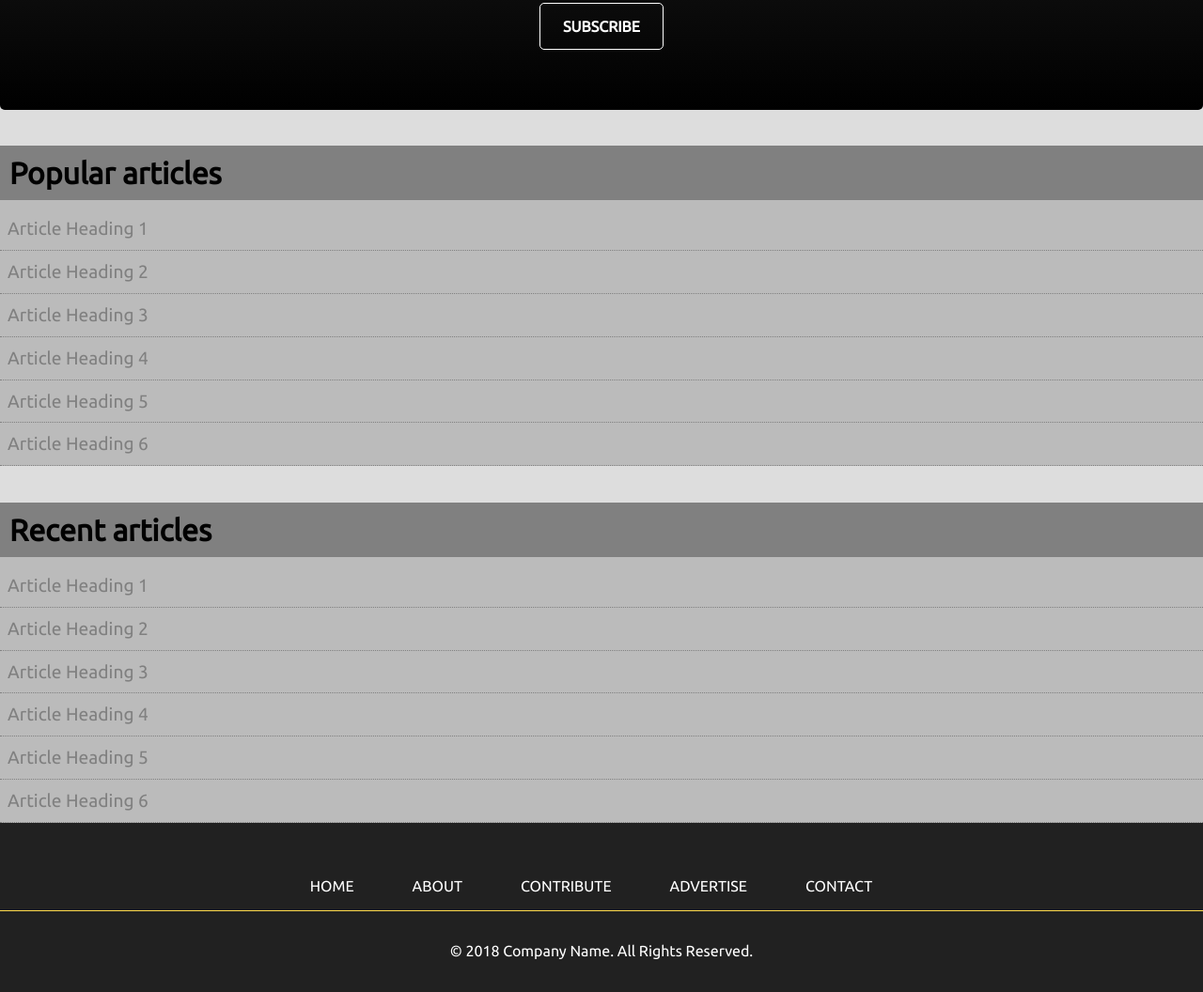
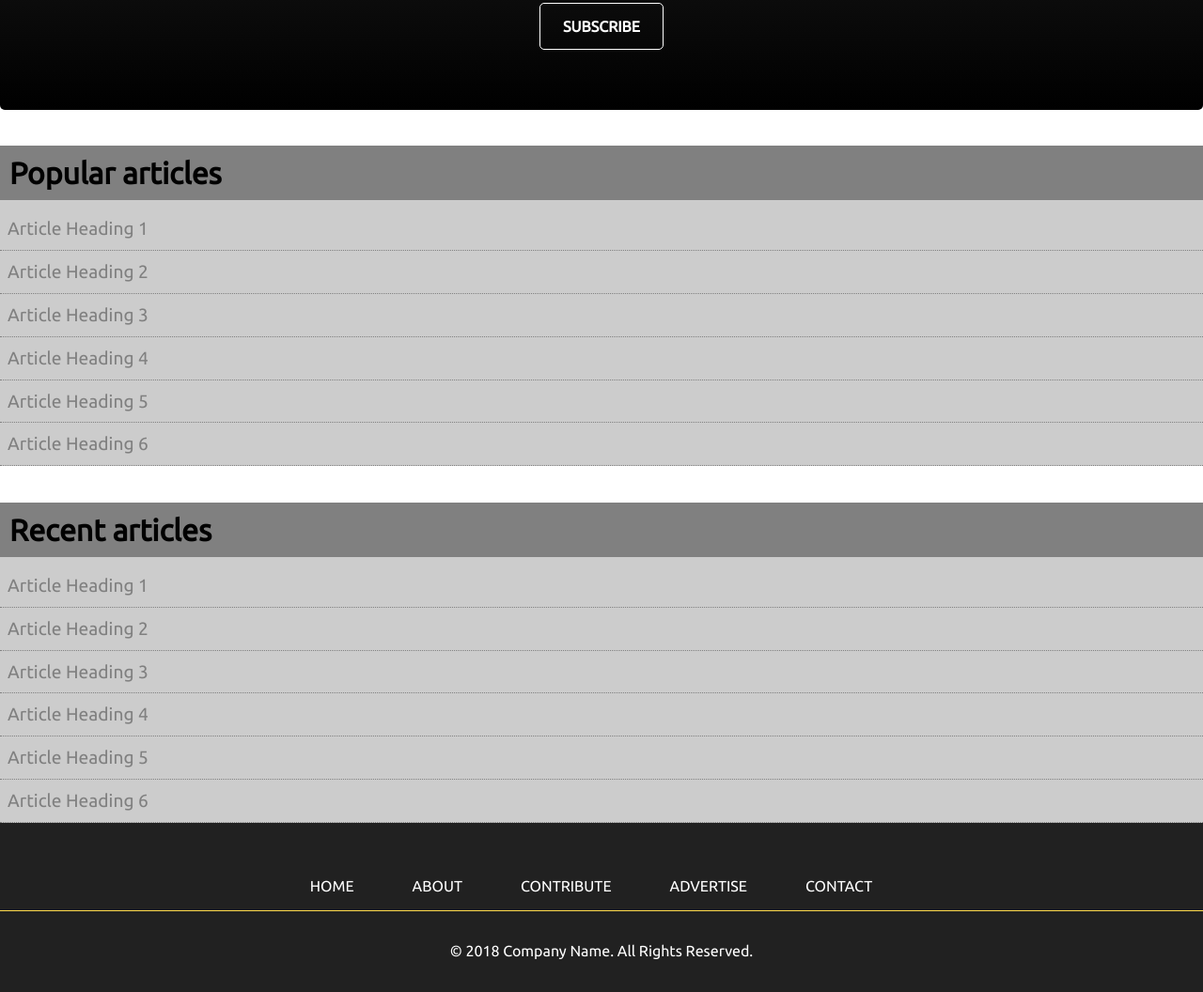
Before and after one commit to 1XWebbyX1/tech-blog, a plain HTML site: page index.html in a window 1280 px wide. Shown: the part 3233-4289 px from the top of the page at 94% size. Drawn offline with nearby package versions, Linux system fonts and the light colour scheme.

Commit message:
update background

```diff
--- a/css/style.css
+++ b/css/style.css
@@ -1,6 +1,6 @@
 @import url("https://fonts.googleapis.com/css?family=Ubuntu");
 body {
-  background: #ddd;
+  background: white;
   font-family: Ubuntu;
   cursor: default;
   width: 100vw;
@@ -228,7 +228,7 @@ main > .icons i:hover {
   width: 100%;
   height: auto;
   text-align: left;
-  background: #bbb;
+  background: #ccc;
 }
 @media only screen and (max-width: 1400px) {
   #blog > #news > .widget {
```
